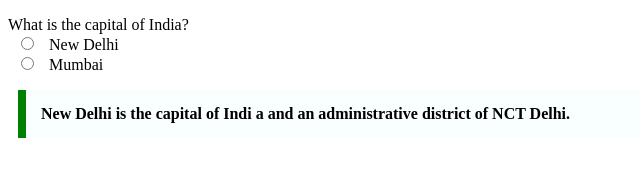
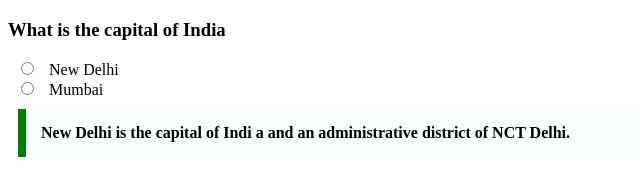
Before and after one commit to acciojob/trivia-sandeepsamanth, a website: page main.html in a window 1280 px wide. Shown: the whole page, without its empty margins (0-640 px from the left). Drawn offline with Linux system fonts and the light colour scheme.

Commit message:
created a submission

```diff
--- a/main.html
+++ b/main.html
@@ -10,7 +10,7 @@
 	<!-- the entire body must be written by student -->
     <script type="text/javascript" src="./script.js">
 </script>
-	 <p>What is the capital of India?<br></</p>
+  <h3>What is the capital of India</h3>
   <input type="radio" id="html" name="fav_language" value="HTML">
   <label for="html">New Delhi</label><br>
   <input type="radio" id="css" name="fav_language" value="CSS">
```
